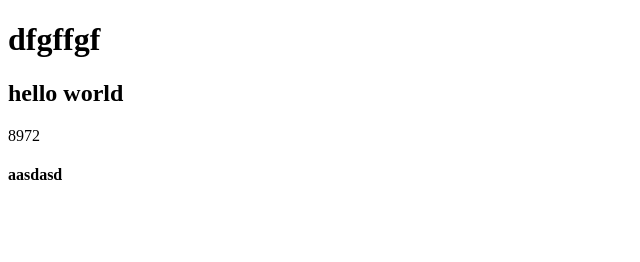
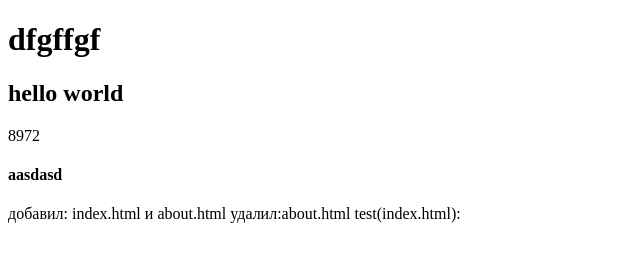
Before and after one commit to likermusic/git-spec9-test, a plain HTML site: page index.html in a window 1280 px wide. Shown: the whole page, without its empty margins (0-640 px from the left). Drawn offline with Linux system fonts and the light colour scheme.

Commit message:
changed: index.html, add some text

```diff
--- a/index.html
+++ b/index.html
@@ -11,12 +11,11 @@
     <h2>hello world</h2>
     <span>8972</span>
     <h4>aasdasd</h4>
+    <p>
+
+        добавил: index.html и about.html
+        удалил:about.html
+
+        test(index.html): </p>
 </body>
 </html>
-
-<!--
-
-добавил: index.html и about.html
-удалил:about.html
-
-test(index.html):  -->
```
Also changed, not shown: text.txt (deleted), text111.txt (added).
